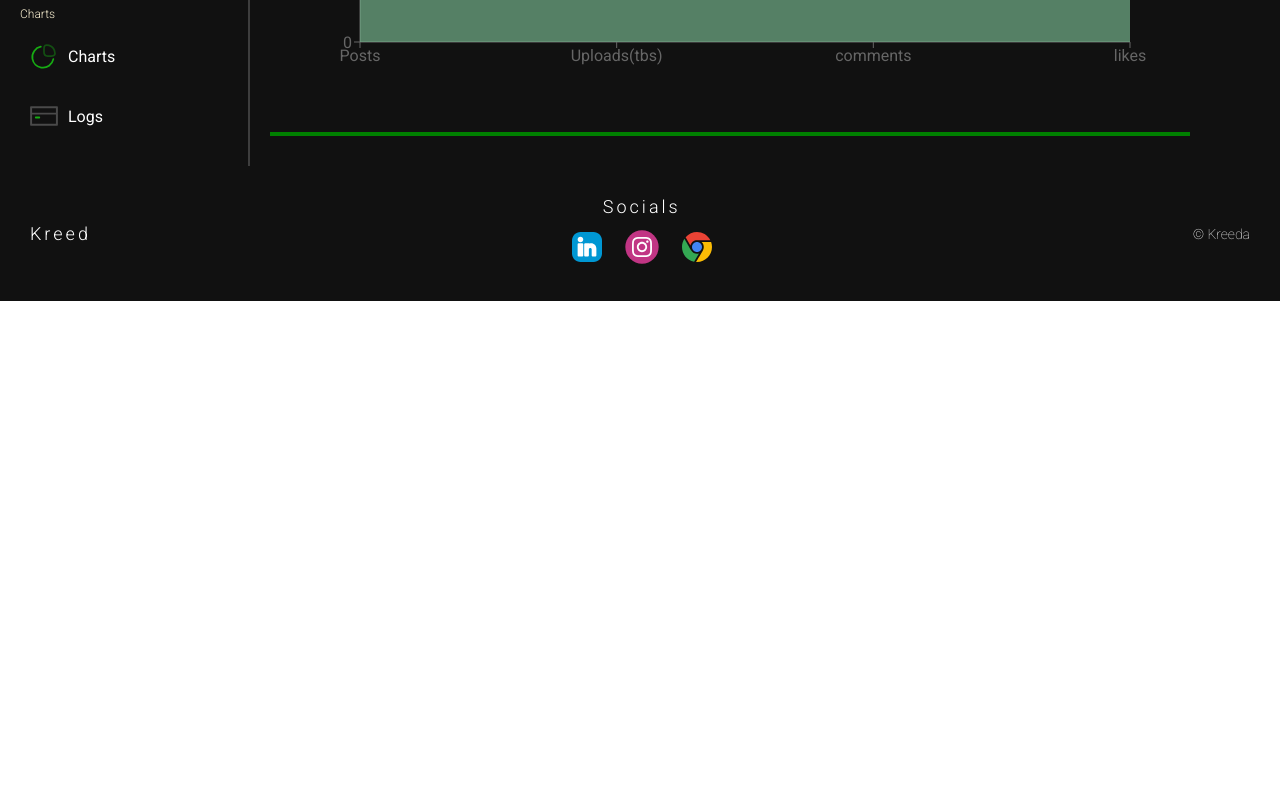
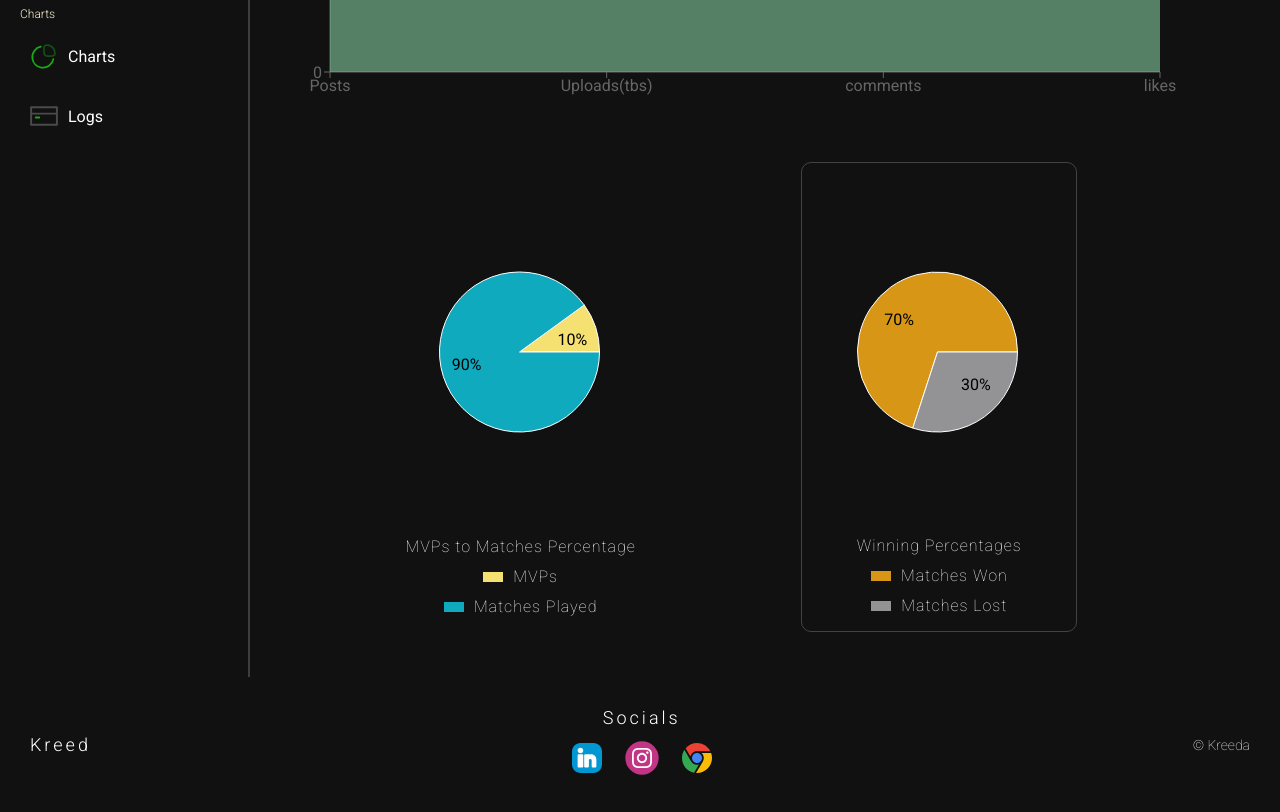
Before and after one commit to cehpoint-official/Kreed-Admin, a React (Vite) app: page /cricket in a window 1280 px wide. Shown: the part 540-1352 px from the top of the page. Before the commit the page ends 841 px from the top, so only its background shows below. Built offline with nearby package versions, Linux system fonts and the light colour scheme.

Commit message:
cricket section updates

```diff
--- a/src/components/BarChart/BarchartBox.jsx
+++ b/src/components/BarChart/BarchartBox.jsx
@@ -17,7 +17,6 @@ const BarchartBox = (props) => {
               bottom: 5,
             }}
           >
-            <CartesianGrid strokeDasharray="3 3" />
             <XAxis dataKey="games" />
             <YAxis />
             <Tooltip />
--- /dev/null
+++ b/src/components/CricPieChart/Chart.jsx
@@ -0,0 +1,54 @@
+import React from "react";
+import { ResponsiveContainer, PieChart, Pie, Cell } from "recharts";
+
+const Chart = (props) => {
+  const data = props.chartData;
+  const COLORS = props.colors;
+
+  const RADIAN = Math.PI / 180;
+  const renderCustomizedLabel = ({
+    cx,
+    cy,
+    midAngle,
+    innerRadius,
+    outerRadius,
+    percent,
+    index,
+  }) => {
+    const radius = innerRadius + (outerRadius - innerRadius) * 0.5;
+    const x = cx + radius * Math.cos(-midAngle * RADIAN);
+    const y = cy + radius * Math.sin(-midAngle * RADIAN);
+    return (
+      <text
+        x={x}
+        y={y}
+        fill="black"
+        textAnchor={x > cx ? "start" : "end"}
+        dominantBaseline="central"
+      >
+        {`${(percent * 100).toFixed(0)}%`}
+      </text>
+    );
+  };
+
+  return (
+    <ResponsiveContainer width="99%" height="80%">
+      <PieChart width={400} height={400} >
+        <Pie
+          data={data}
+          labelLine={false}
+          label={renderCustomizedLabel}
+          outerRadius={80}
+          fill="#8884d8"
+          dataKey="value"
+        >
+          {data.map((entry, index) => (
+            <Cell key={`cell-${index}`} fill={COLORS[index % COLORS.length]} />
+          ))}
+        </Pie>
+      </PieChart>
+    </ResponsiveContainer>
+  );
+};
+
+export default Chart;
--- a/src/data.js
+++ b/src/data.js
@@ -51,7 +51,6 @@ export const menu = [
         url: "/badminton",
         icon: "/svgs/tennis.svg",
       },
-
     ],
   },
   {
@@ -174,7 +173,6 @@ export const menu = [
     { name: "Sat", uploads: 450 },
   ],
 };
-
 
 export const barChartBoxGames = {
   title: "Games Played",
@@ -394,10 +392,6 @@ export const menu = [
   },
 ];
 
-
-
-
-
 export const singleUser = {
   id: 1,
   title: "Fahim",
@@ -479,7 +473,6 @@ export const menu = [
     },
   ],
 };
-
 
 export const profile = {
   id: 1,
@@ -564,42 +557,58 @@ export const menu = [
 };
 
 export const userPosts = {
-   posts : [
+  posts: [
     {
-      id : 1,
-      img : "https://images.unsplash.com/photo-1612351641432-20a0f196086c?auto=format&fit=crop&q=80&w=1893&ixlib=rb-4.0.3&ixid=M3wxMjA3fDB8MHxwaG90by1wYWdlfHx8fGVufDB8fHx8fA%3D%3D"
+      id: 1,
+      img: "https://images.unsplash.com/photo-1612351641432-20a0f196086c?auto=format&fit=crop&q=80&w=1893&ixlib=rb-4.0.3&ixid=M3wxMjA3fDB8MHxwaG90by1wYWdlfHx8fGVufDB8fHx8fA%3D%3D",
     },
     {
-      id : 2,
-      img : "https://images.unsplash.com/photo-1515311320503-6e3d309537b4?auto=format&fit=crop&q=80&w=1887&ixlib=rb-4.0.3&ixid=M3wxMjA3fDB8MHxwaG90by1wYWdlfHx8fGVufDB8fHx8fA%3D%3D"
+      id: 2,
+      img: "https://images.unsplash.com/photo-1515311320503-6e3d309537b4?auto=format&fit=crop&q=80&w=1887&ixlib=rb-4.0.3&ixid=M3wxMjA3fDB8MHxwaG90by1wYWdlfHx8fGVufDB8fHx8fA%3D%3D",
     },
     {
-      id : 3,
-      img : "https://images.unsplash.com/photo-1473081556163-2a17de81fc97?auto=format&fit=crop&q=80&w=1887&ixlib=rb-4.0.3&ixid=M3wxMjA3fDB8MHxwaG90by1wYWdlfHx8fGVufDB8fHx8fA%3D%3D"
+      id: 3,
+      img: "https://images.unsplash.com/photo-1473081556163-2a17de81fc97?auto=format&fit=crop&q=80&w=1887&ixlib=rb-4.0.3&ixid=M3wxMjA3fDB8MHxwaG90by1wYWdlfHx8fGVufDB8fHx8fA%3D%3D",
     },
     {
-      id : 4,
-      img : "https://images.unsplash.com/photo-1504608524841-42fe6f032b4b?auto=format&fit=crop&q=80&w=1965&ixlib=rb-4.0.3&ixid=M3wxMjA3fDB8MHxwaG90by1wYWdlfHx8fGVufDB8fHx8fA%3D%3D"
+      id: 4,
+      img: "https://images.unsplash.com/photo-1504608524841-42fe6f032b4b?auto=format&fit=crop&q=80&w=1965&ixlib=rb-4.0.3&ixid=M3wxMjA3fDB8MHxwaG90by1wYWdlfHx8fGVufDB8fHx8fA%3D%3D",
     },
 
     {
-      id : 5,
-      img : "https://images.unsplash.com/photo-1517582082532-16a092d47074?auto=format&fit=crop&q=80&w=1887&ixlib=rb-4.0.3&ixid=M3wxMjA3fDB8MHxwaG90by1wYWdlfHx8fGVufDB8fHx8fA%3D%3D"
+      id: 5,
+      img: "https://images.unsplash.com/photo-1517582082532-16a092d47074?auto=format&fit=crop&q=80&w=1887&ixlib=rb-4.0.3&ixid=M3wxMjA3fDB8MHxwaG90by1wYWdlfHx8fGVufDB8fHx8fA%3D%3D",
     },
 
     {
-      id : 6,
-      img : "https://images.unsplash.com/photo-1562351778-a451cb11dc90?auto=format&fit=crop&q=80&w=1887&ixlib=rb-4.0.3&ixid=M3wxMjA3fDB8MHxwaG90by1wYWdlfHx8fGVufDB8fHx8fA%3D%3D"
+      id: 6,
+      img: "https://images.unsplash.com/photo-1562351778-a451cb11dc90?auto=format&fit=crop&q=80&w=1887&ixlib=rb-4.0.3&ixid=M3wxMjA3fDB8MHxwaG90by1wYWdlfHx8fGVufDB8fHx8fA%3D%3D",
     },
 
     {
-      id : 7,
-      img : "https://images.unsplash.com/photo-1560759226-14da22a643ef?auto=format&fit=crop&q=80&w=1887&ixlib=rb-4.0.3&ixid=M3wxMjA3fDB8MHxwaG90by1wYWdlfHx8fGVufDB8fHx8fA%3D%3D"
+      id: 7,
+      img: "https://images.unsplash.com/photo-1560759226-14da22a643ef?auto=format&fit=crop&q=80&w=1887&ixlib=rb-4.0.3&ixid=M3wxMjA3fDB8MHxwaG90by1wYWdlfHx8fGVufDB8fHx8fA%3D%3D",
     },
     {
-      id : 8,
-      img : "https://images.unsplash.com/photo-1567316106249-b2ecaeefdade?auto=format&fit=crop&q=80&w=1964&ixlib=rb-4.0.3&ixid=M3wxMjA3fDB8MHxwaG90by1wYWdlfHx8fGVufDB8fHx8fA%3D%3D"
+      id: 8,
+      img: "https://images.unsplash.com/photo-1567316106249-b2ecaeefdade?auto=format&fit=crop&q=80&w=1964&ixlib=rb-4.0.3&ixid=M3wxMjA3fDB8MHxwaG90by1wYWdlfHx8fGVufDB8fHx8fA%3D%3D",
     },
+  ],
+};
 
-   ]
-  }
+export const CricPieChartData1 = {
+  chartData: [
+    { name: "mvps", value: 10 },
+    { name: "plays", value: 90 },
+  ],
+  colors: ["rgba(245, 224, 114, 1)", "rgba(16, 170, 191, 1)"],
+};
+
+export const CricPieChartData2 = {
+  chartData: [
+    { name: "wins", value: 70 },
+    { name: "loses", value: 30 },
+  ],
+
+  colors: ["rgba(216, 150, 22, 1)", "rgba(147, 147, 150, 1)"],
+};
--- a/src/pages/Badminton/Badminton.jsx
+++ b/src/pages/Badminton/Badminton.jsx
@@ -1,9 +1,75 @@
-import React from 'react'
+import React from "react";
+import "././badminton.scss";
+import {
+  AreaChart,
+  Area,
+  XAxis,
+  YAxis,
+  CartesianGrid,
+  Tooltip,
+  ResponsiveContainer,
+} from "recharts";
+const Badminton = () => {
+  const data = [
+    {
+      name: "Posts",
+      total: 500,
+    },
+    {
+      name: "Uploads(tbs)",
+      total: 1810,
+    },
+    {
+      name: "comments",
+      total: 689,
+    },
+    {
+      name: "likes",
+      total: 868,
+    },
+  ];
+  return (
+    <div className="Badminton">
+      <h1>Badminton stats</h1>
+      <div className="upperSec" width="100%" height="100%">
+        <ResponsiveContainer width="100%" height="100%">
+          <AreaChart
+            width={500}
+            height={400}
+            data={data}
+            margin={{
+              top: 10,
+              right: 30,
+              left: 0,
+              bottom: 0,
+            }}
+          >
+            <CartesianGrid strokeDasharray="3 3" className="chartGrid" />
+            <XAxis dataKey="name" />
+            <YAxis />
+            <Tooltip />
+            <Area
+              type="monotone"
+              dataKey="name"
+              stackId="1"
+              stroke="#94EBF5"
+              fill="#94EBF5"
+            />
+            <Area
+              type="monotone"
+              dataKey="total"
+              stackId="1"
+              stroke="#94EBF5"
+              fill="#94EBF5"
+            />
+          </AreaChart>
+        </ResponsiveContainer>
+      </div>
+      <div className="lowerSec">
 
-const Badminton = () => {
-  return (
-    <div>Badminton</div>
-  )
-}
+      </div>
+    </div>
+  );
+};
 
-export default Badminton
+export default Badminton;
--- a/src/pages/Badminton/badminton.scss
+++ b/src/pages/Badminton/badminton.scss
@@ -0,0 +1,24 @@
+.Badminton{
+    display: flex;
+    flex-direction: column;
+    gap: 30px;
+    width: 100%;
+    height: 100%;
+
+    h1{
+       font-weight: lighter;
+       font-size: 40px;
+    }
+    .upperSec{
+     height: 60vh;
+     padding: 30px;
+    }
+
+    .lowerSec{
+     border: 2px solid green;
+    }
+
+    .chartGrid{
+       display: none;;
+    }
+ }
--- a/src/pages/Cricket/Cricket.jsx
+++ b/src/pages/Cricket/Cricket.jsx
@@ -9,6 +9,9 @@ import {
   Tooltip,
   ResponsiveContainer,
 } from "recharts";
+
+import { CricPieChartData1, CricPieChartData2 } from "../../data.js";
+import Chart from "../../components/CricPieChart/Chart";
 const Cricket = () => {
   const data = [
     {
@@ -17,25 +20,23 @@ const Cricket = () => {
     },
     {
       name: "Uploads(tbs)",
-
       total: 2210,
     },
     {
       name: "comments",
-
       total: 1200,
     },
     {
       name: "likes",
-
       total: 1700,
     },
   ];
+
   return (
     <div className="cricket">
       <h1>Cricket stats</h1>
       <div className="upperSec" width="100%" height="100%">
-        <ResponsiveContainer width="100%" height="100%">
+        <ResponsiveContainer width="100%" height="100%" className={"res"}>
           <AreaChart
             width={500}
             height={400}
@@ -69,7 +70,30 @@ const Cricket = () => {
         </ResponsiveContainer>
       </div>
       <div className="lowerSec">
-
+        <div className="right">
+          <Chart {...CricPieChartData1} />
+          <p>MVPs to Matches Percentage</p>
+          <div className="text ">
+            <div className="color1"></div>
+            <p>MVPs</p>
+          </div>
+          <div className="text">
+            <div className="color2"></div>
+            <p>Matches Played</p>
+          </div>
+        </div>
+        <div className="left">
+          <Chart {...CricPieChartData2} />
+          <p>Winning Percentages</p>
+          <div className="text">
+            <div className="color1"></div>
+            <p>Matches Won</p>
+          </div>
+          <div className="text">
+            <div className="color2"></div>
+            <p>Matches Lost</p>
+          </div>
+        </div>
       </div>
     </div>
   );
--- a/src/pages/Cricket/cricket.scss
+++ b/src/pages/Cricket/cricket.scss
@@ -1,24 +1,104 @@
-.cricket{
+@import "../../styles/responsiveness.scss";
+
+.cricket {
   display: flex;
   flex-direction: column;
   gap: 30px;
   width: 100%;
   height: 100%;
+  @include md {
+    align-items: center;
+    justify-content: center;
+  }
 
-   h1{
+  h1 {
     font-weight: lighter;
     font-size: 40px;
+
+    @include lg {
+      font-size: 25px;
     }
-   .upperSec{
+  }
+  p {
+    font-weight: lighter;
+    letter-spacing: 1px;
+  }
+  .upperSec {
+    margin-bottom: 30px;
     height: 60vh;
-    padding: 30px;
+    @include lg {
+      width: 100%;
+      height: 75vh;
+    }
   }
 
-   .lowerSec{
-    border: 2px solid green;
+  .lowerSec {
+    margin-bottom: 40px;
+    display: flex;
+    justify-content: space-evenly;
+    text-align: center;
+    line-height: 28px;
+    gap: 30px;
+
+    @include md {
+      display: none;
+    }
+    .right {
+      @include lg {
+        width: 60%;
+      }
+      padding: 10px;
+      width: 30%;
+      line-height: 30px;
+      .text {
+        display: flex;
+        justify-content: center;
+        gap: 10px;
+        align-items: center;
+
+        .color1 {
+          width: 20px;
+          height: 10px;
+          background-color: rgba(245, 224, 114, 1);
+        }
+        .color2 {
+          width: 20px;
+          height: 10px;
+          background-color: rgba(16, 170, 191, 1);
+        }
+      }
     }
 
-   .chartGrid{
-      display: none;;
+    .left {
+      @include lg {
+        width: 60%;
+      }
+      padding: 10px;
+      width: 30%;
+      line-height: 30px;
+      border: 1px solid rgb(67, 67, 67);
+      border-radius: 10px;
+      .text {
+        display: flex;
+        justify-content: center;
+        gap: 10px;
+        align-items: center;
+
+        .color1 {
+          width: 20px;
+          height: 10px;
+          background-color: rgba(216, 150, 22, 1);
+        }
+        .color2 {
+          width: 20px;
+          height: 10px;
+          background-color: rgba(147, 147, 150, 1);
         }
       }
+    }
+  }
+
+  .chartGrid {
+    display: none;
+  }
+}
```
Lines whose indentation alone changed are shown as unchanged.
